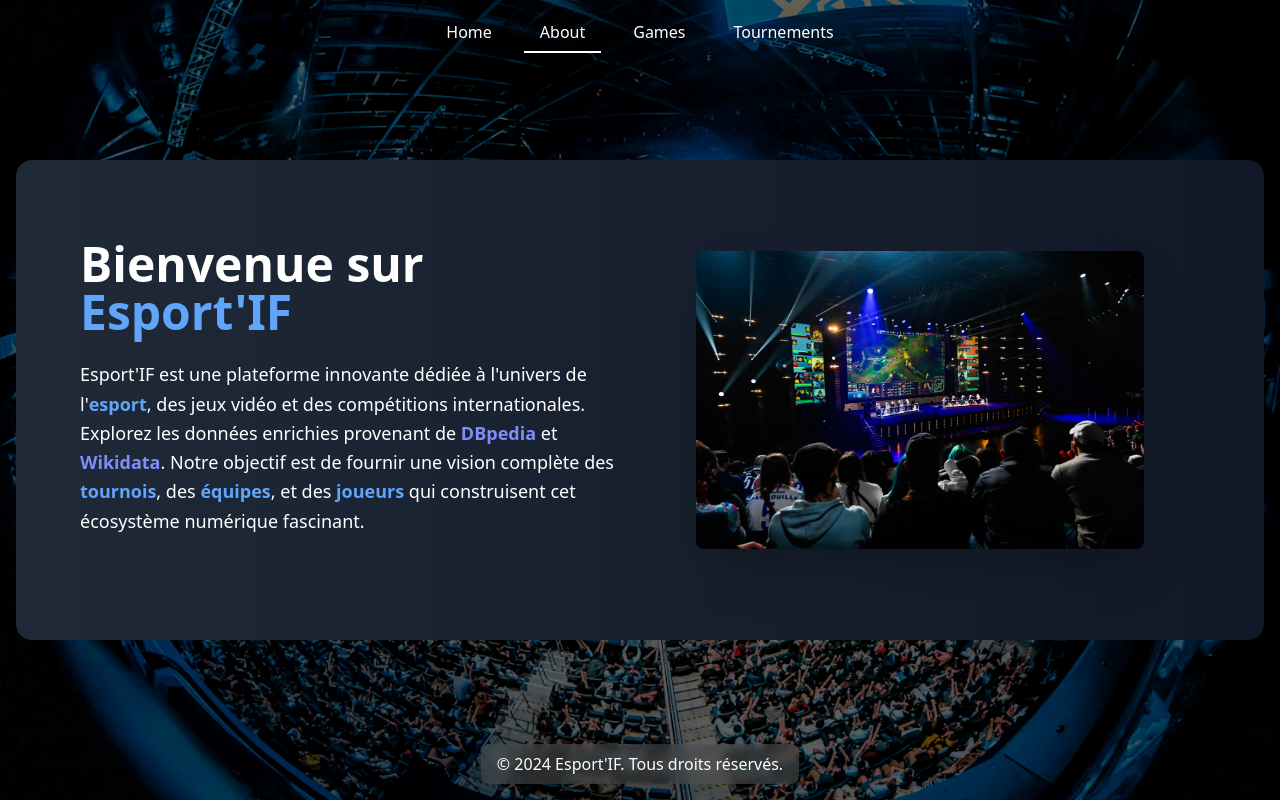
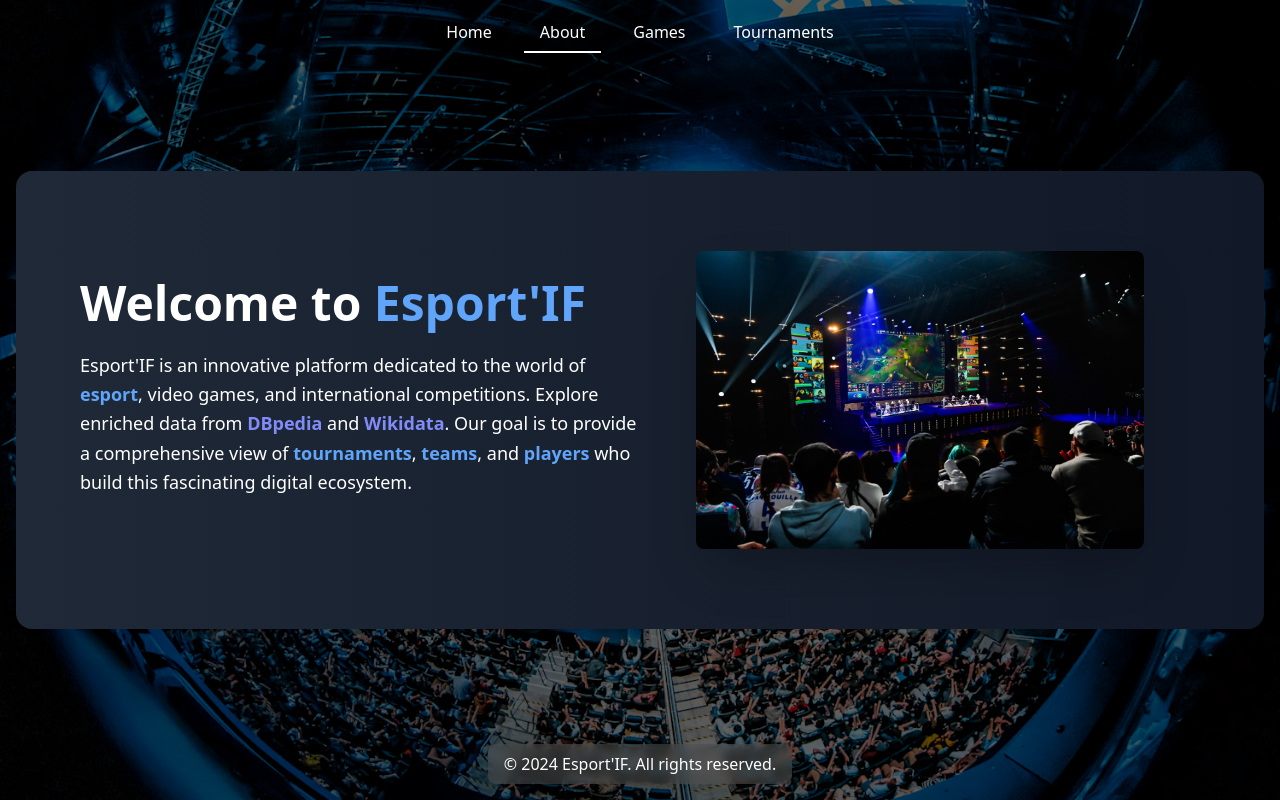
Before and after one commit to yolaatar/esportif, a React (Create React App) app: page /about in a window 1280 px wide. Built offline with nearby package versions, Linux system fonts and the light colour scheme.

Commit message:
traduction en anglais

```diff
--- a/src/components/Footer.js
+++ b/src/components/Footer.js
@@ -5,7 +5,7 @@ const Footer = () => {
 		<footer className="absolute bottom-0 left-0 w-full text-white p-4 text-center z-10">
 			<div className="container mx-auto">
 				<p className="bg-neutral-600 bg-opacity-50 backdrop-blur-sm hover:bg-neutral-300 hover:bg-opacity-50 rounded-lg px-4 py-2 inline-block transition duration-300">
-					© 2024 Esport'IF. Tous droits réservés.
+					© 2024 Esport'IF. All rights reserved.
 				</p>
 			</div>
 		</footer>
--- a/src/components/Navbar.js
+++ b/src/components/Navbar.js
@@ -35,7 +35,7 @@ const Navbar = () => {
 								About
 							</NavLink>
 						</li>
-                        <li>
+						<li>
 							<NavLink
 								to="/games"
 								className={({ isActive }) =>
@@ -60,7 +60,7 @@ const Navbar = () => {
 									}`
 								}
 							>
-								Tournements
+								Tournaments
 							</NavLink>
 						</li>
 					</ul>
--- a/src/pages/About.js
+++ b/src/pages/About.js
@@ -1,11 +1,11 @@
 import React from "react";
-import { motion } from "framer-motion"; // Pour les animations
+import { motion } from "framer-motion"; // For animations
 
 const About = () => {
 	return (
 		<section className="bg-gradient-to-r from-gray-800 to-gray-900 text-white rounded-2xl py-20 transition-transform duration-300 hover:scale-105">
 			<div className="container mx-auto flex flex-col-reverse lg:flex-row items-center justify-between px-6 lg:px-16">
-				{/* Texte */}
+				{/* Text */}
 				<motion.div
 					className="lg:w-1/2 mt-10 lg:mt-0"
 					initial={{ opacity: 0, x: -50 }}
@@ -13,20 +13,19 @@ const About = () => {
 					transition={{ duration: 0.8 }}
 				>
 					<h2 className="text-4xl lg:text-5xl font-extrabold mb-6">
-						Bienvenue sur <span className="text-blue-400">Esport'IF</span>
+						Welcome to <span className="text-blue-400">Esport'IF</span>
 					</h2>
 					<p className="text-lg mb-6 leading-relaxed">
-						Esport'IF est une plateforme innovante dédiée à l'univers de l'
-						<span className="text-blue-400 font-semibold">esport</span>, des
-						jeux vidéo et des compétitions internationales. Explorez les données
-						enrichies provenant de{" "}
-						<span className="text-indigo-400 font-semibold">DBpedia</span> et{" "}
-						<span className="text-indigo-400 font-semibold">Wikidata</span>.
-						Notre objectif est de fournir une vision complète des{" "}
-						<span className="text-blue-400 font-semibold">tournois</span>, des{" "}
-						<span className="text-blue-400 font-semibold">équipes</span>, et des{" "}
-						<span className="text-blue-400 font-semibold">joueurs</span> qui
-						construisent cet écosystème numérique fascinant.
+						Esport'IF is an innovative platform dedicated to the world of{" "}
+						<span className="text-blue-400 font-semibold">esport</span>, video
+						games, and international competitions. Explore enriched data from{" "}
+						<span className="text-indigo-400 font-semibold">DBpedia</span> and{" "}
+						<span className="text-indigo-400 font-semibold">Wikidata</span>. Our
+						goal is to provide a comprehensive view of{" "}
+						<span className="text-blue-400 font-semibold">tournaments</span>,{" "}
+						<span className="text-blue-400 font-semibold">teams</span>, and{" "}
+						<span className="text-blue-400 font-semibold">players</span> who
+						build this fascinating digital ecosystem.
 					</p>
 				</motion.div>
 
@@ -45,9 +44,9 @@ const About = () => {
 				</motion.div>
 			</div>
 
-			{/* Décorations */}
+			{/* Decorations */}
 			<div className="absolute inset-0 bg-transparent pointer-events-none">
-				{/* Ajoutez des formes géométriques ou des effets de particules si souhaité */}
+				{/* Add geometric shapes or particle effects if desired */}
 			</div>
 		</section>
 	);
--- a/src/pages/Games.js
+++ b/src/pages/Games.js
@@ -24,7 +24,7 @@ const Games = () => {
 	}, []);
 
 	return (
-		<Layout title="Jeux eSport" data={games} loading={loading} error={error} />
+		<Layout title="eSport Games" data={games} loading={loading} error={error} />
 	);
 };
 
--- a/src/pages/Home.js
+++ b/src/pages/Home.js
@@ -21,14 +21,14 @@ const Home = () => {
 				type="text"
 				value={searchQuery}
 				onChange={(e) => setSearchQuery(e.target.value)}
-				placeholder="Recherchez vos jeux, équipes ou joueurs préférés..."
-				className="flex-1 px-4 py-3 text-gray-700 focus:outline-none rounded-l-full"
+				placeholder="Search for games, teams or players ..."
+				className="flex-1 px-2 py-2 text-gray-700 focus:outline-none rounded-l-full"
 			/>
 			<button
 				type="submit"
 				className="bg-blue-900 text-white px-6 py-3 rounded-full hover:bg-blue-950 transition-colors duration-300"
 			>
-				Rechercher
+				Search
 			</button>
 		</form>
 	);
--- a/src/pages/Tournement.js
+++ b/src/pages/Tournement.js
@@ -25,7 +25,7 @@ const Tournement = () => {
 
 	return (
 		<Layout
-			title="Tournois eSport"
+			title="eSport Tournaments"
 			data={tournaments}
 			loading={loading}
 			error={error}
```
